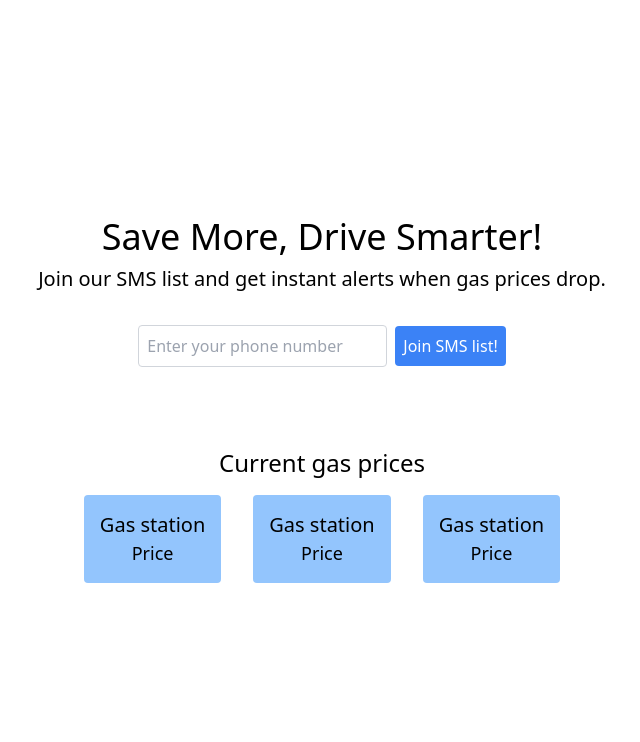
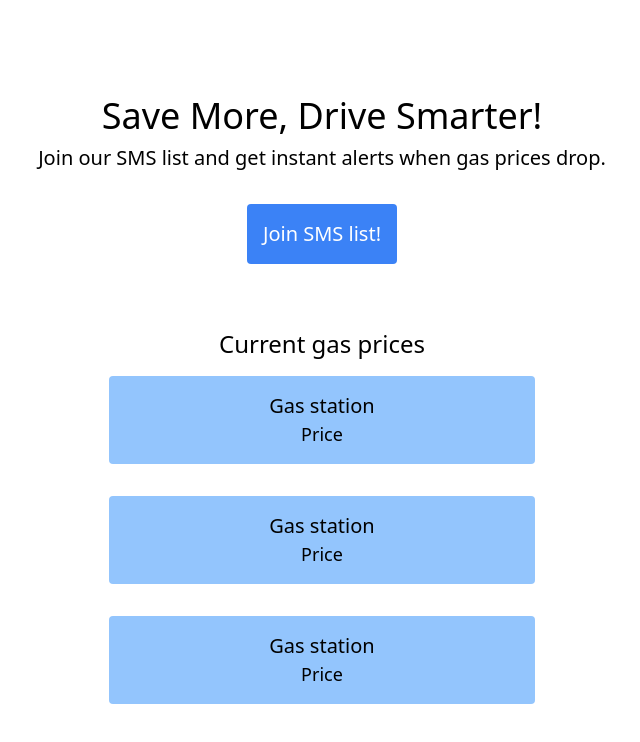
Before and after one commit to giadaunger/gas_price_checker, a React (Vite) app: page / in a window 1280 px wide. Shown: the top 742 px of the page, without its empty margins (318-958 px from the left). Built offline with nearby package versions, Linux system fonts and the light colour scheme.

Commit message:
Removed the form and added a regular button instead.

```diff
--- a/src/main.jsx
+++ b/src/main.jsx
@@ -3,28 +3,15 @@ import './index.css';
 
 function App() {
   return (
-    <div className="flex flex-col justify-center items-center min-h-screen">
+    <div className="flex flex-col mx-auto justify-center items-center min-h-screen w-2/3">
       <div className="text-center pb-4">
         <h2 className="text-4xl pb-2">Save More, Drive Smarter!</h2>
         <p className="text-xl">Join our SMS list and get instant alerts when gas prices drop.</p>
+        <button className="p-4 bg-blue-500 text-white rounded mt-8 text-xl">Join SMS list!</button>
       </div>
-      <div className="mt-4 pb-20">
-        <form action="" className="flex flex-row items-center space-x-2">
-          <input
-            type="number"
-            name="phoneNbr"
-            id="phoneNbr"
-            placeholder="Enter your phone number"
-            className="p-2 border border-gray-300 rounded"
-          />
-          <button type="submit" className="p-2 bg-blue-500 text-white rounded">
-            Join SMS list!
-          </button>
-        </form>
-      </div>
-      <div>
+      <div className="mt-12 w-1/2">
         <h2 className="text-center text-2xl pb-4">Current gas prices</h2>
-        <div className="flex flex-row gap-8">
+        <div className="flex flex-col gap-8">
             <div className="p-4 bg-blue-300 rounded text-center">
                 <h2 className="text-xl">Gas station</h2>
                 <p className="text-lg">Price</p>
```
